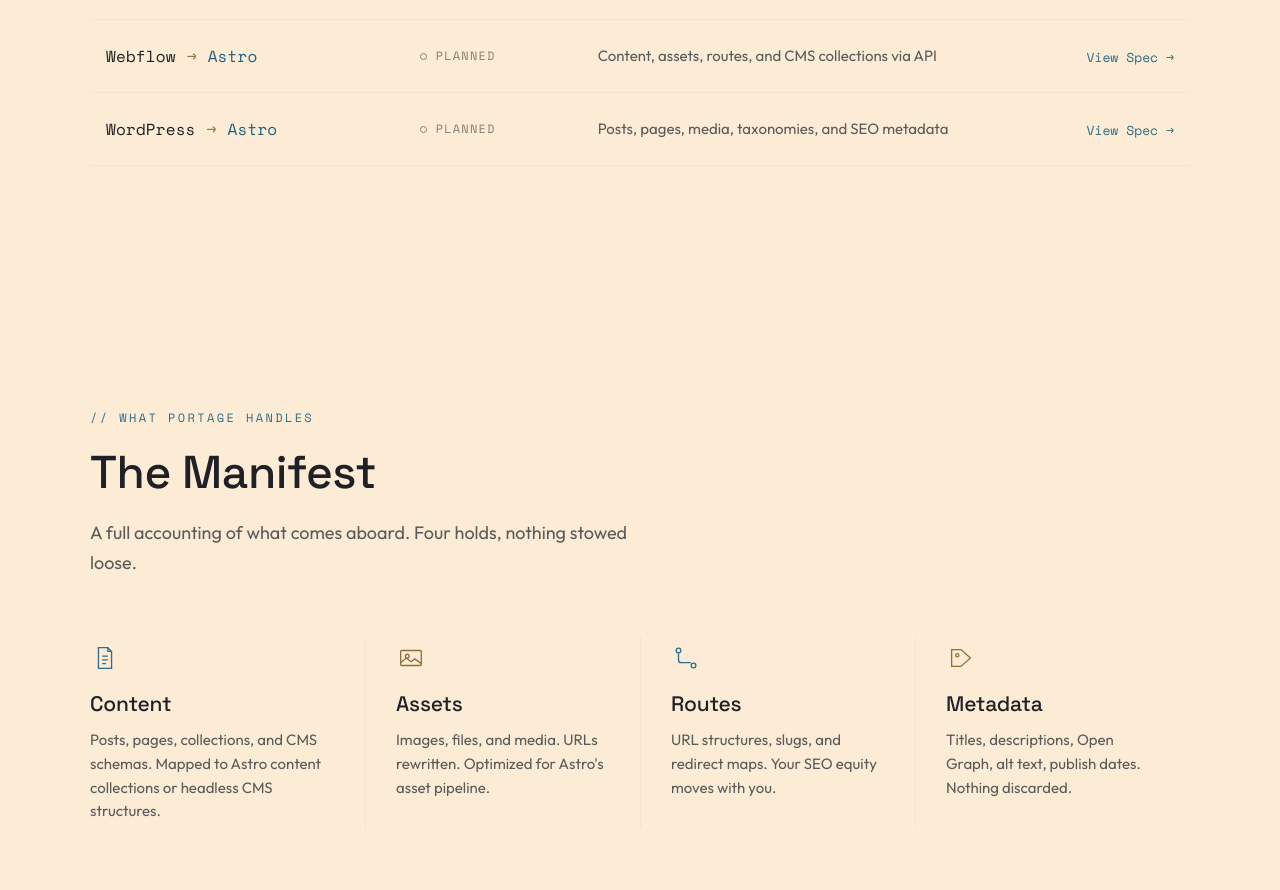
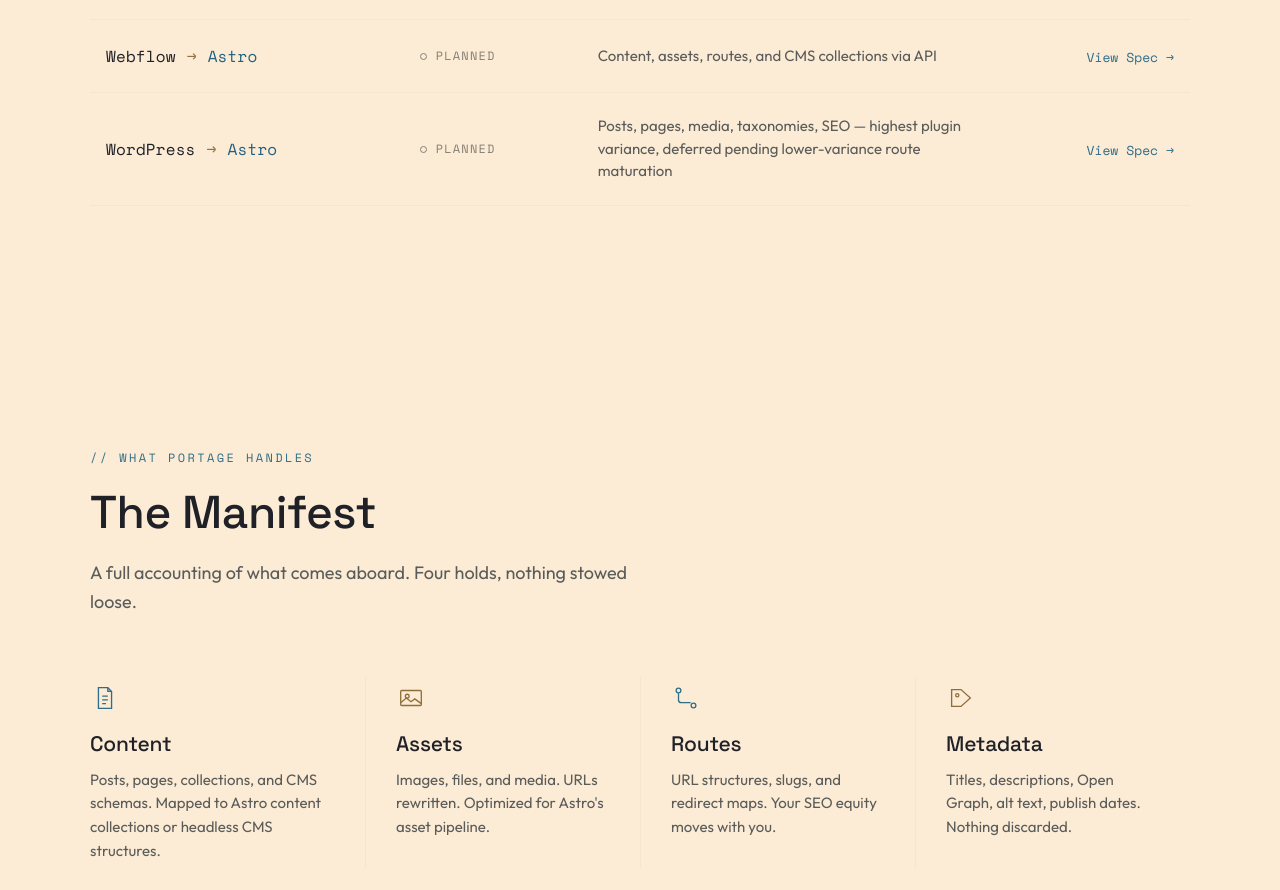
Before and after one commit to Phinneas/portage, an Astro site: page / in a window 1280 px wide. Shown: the part 1985-2875 px from the top of the page. Built offline with nearby package versions, Linux system fonts and the light colour scheme; Astro itself is replaced by a stand-in of ours.

Commit message:
Flag WordPress route as highest plugin variance, deferred
Add variance note to WordPress transfers column in both the website
index page and the README. WordPress stays planned but the route table
now communicates why it's not active yet.

Co-authored-by: factory-droid[bot] <138933559+factory-droid[bot]@users.noreply.github.com>

```diff
--- a/src/pages/index.astro
+++ b/src/pages/index.astro
@@ -13,7 +13,7 @@ const routes = [
   { origin: 'Contentful', dest: 'Sanity', status: 'beta', transfers: 'Content types, Rich Text, entry links, assets, and locales. NDJSON import.', href: '/routes/contentful-sanity' },
   { origin: 'Storyblok', dest: 'Keystatic', status: 'beta', transfers: 'Components, bloks, Rich Text, assets, and story slugs. File writes.', href: '/routes/storyblok-keystatic' },
   { origin: 'Webflow', dest: 'Astro', status: 'planned', transfers: 'Content, assets, routes, and CMS collections via API', href: '#' },
-  { origin: 'WordPress', dest: 'Astro', status: 'planned', transfers: 'Posts, pages, media, taxonomies, and SEO metadata', href: '#' },
+  { origin: 'WordPress', dest: 'Astro', status: 'planned', transfers: 'Posts, pages, media, taxonomies, SEO — highest plugin variance, deferred pending lower-variance route maturation', href: '#' },
 ];
 
 const manifest = [
```
Also changed, not shown: README.md.
